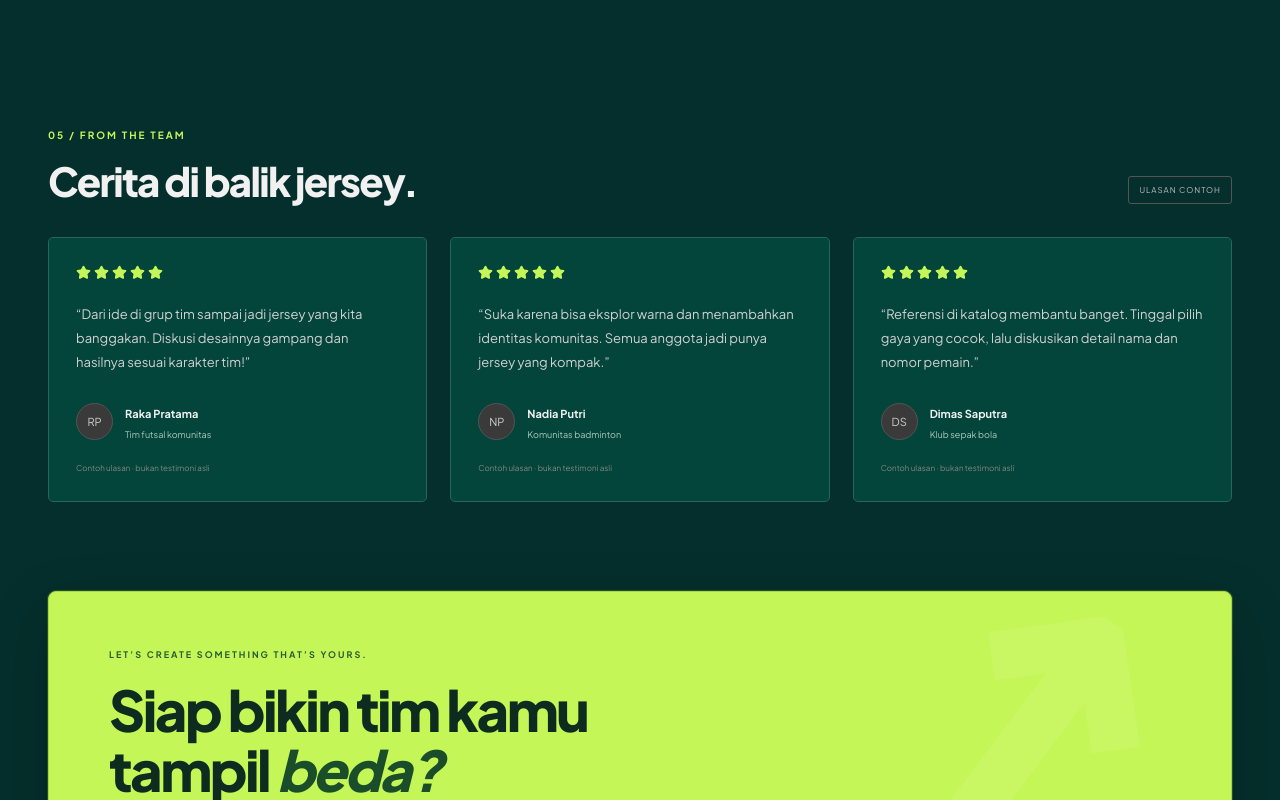
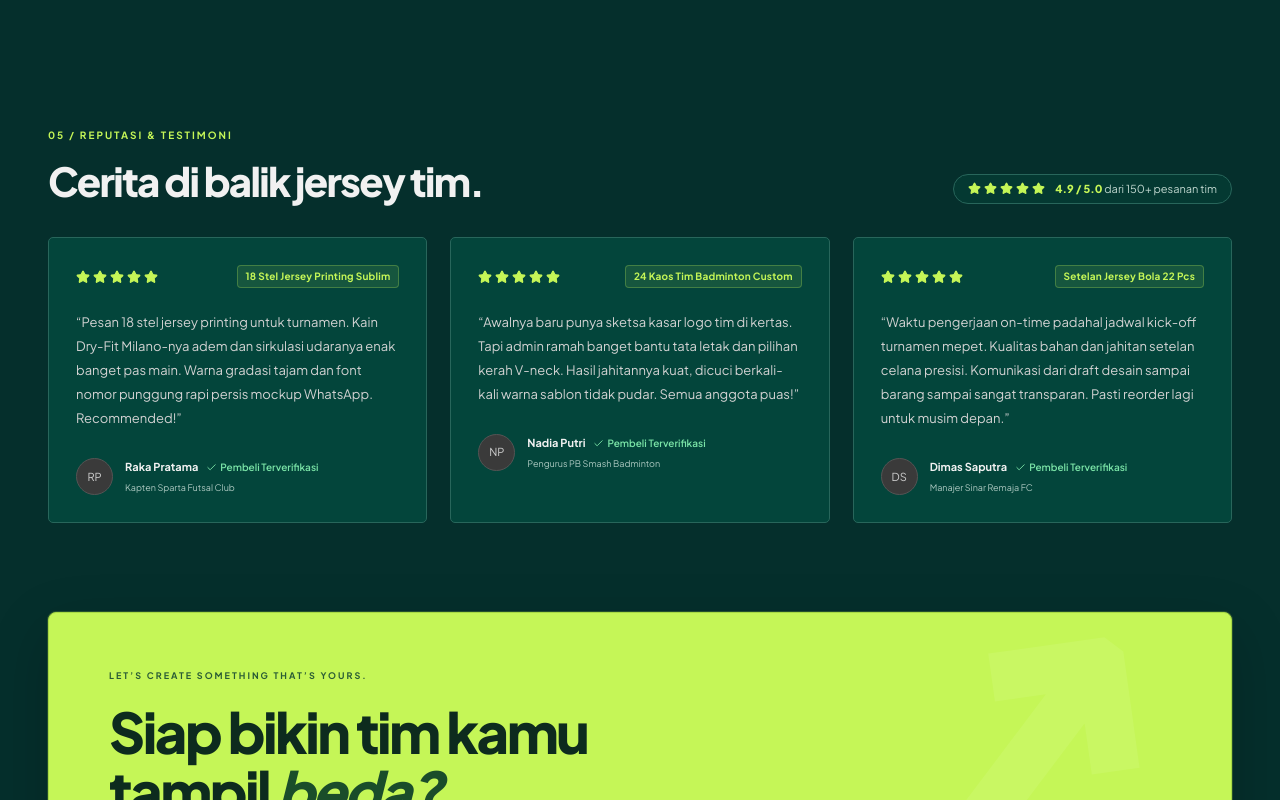
Before and after one commit to Marshel2727/web-katalog-jersy-castom, a Next.js app: page / in a window 1280 px wide. Shown: the part 5120-5920 px from the top of the page. Built offline with nearby package versions, Linux system fonts and the light colour scheme; no server answers.

Commit message:
feat(reviews): ubah ulasan menjadi testimoni autentik dan hapus label contoh

```diff
--- a/src/app/globals.css
+++ b/src/app/globals.css
@@ -804,13 +804,20 @@ img {
   line-height: 1.8;
   color: var(--muted);
 }
-.demo-badge {
-  border: 1px solid #545454;
-  color: #bebebe;
-  font-size: 8px;
-  letter-spacing: 1px;
-  padding: 7px 10px;
-  border-radius: 3px;
+.rating-badge-trust {
+  display: inline-flex;
+  align-items: center;
+  gap: 10px;
+  background: rgba(3, 69, 59, 0.45);
+  border: 1px solid #28665b;
+  padding: 6px 14px;
+  border-radius: 30px;
+  font-size: 11px;
+  color: #c0d7cf;
+}
+.rating-badge-trust strong {
+  color: var(--lime);
+  font-weight: 800;
 }
 .reviews-grid {
   display: grid;
@@ -859,11 +866,36 @@ img {
   color: var(--muted);
   margin-top: 5px;
 }
-.example-caption {
-  display: block;
-  color: #858585;
-  font-size: 8px;
-  margin-top: 20px;
+.review-top-bar {
+  display: flex;
+  justify-content: space-between;
+  align-items: center;
+  flex-wrap: wrap;
+  gap: 8px;
+}
+.review-order-tag {
+  font-size: 10px;
+  font-weight: 700;
+  color: var(--lime);
+  background: rgba(197, 246, 87, 0.1);
+  border: 1px solid rgba(197, 246, 87, 0.25);
+  padding: 3px 8px;
+  border-radius: 4px;
+  letter-spacing: 0.2px;
+}
+.person-name-row {
+  display: flex;
+  align-items: center;
+  gap: 8px;
+  flex-wrap: wrap;
+}
+.verified-check {
+  display: inline-flex;
+  align-items: center;
+  gap: 3px;
+  font-size: 10px;
+  font-weight: 600;
+  color: #79e2a6;
 }
 .closing-wrap {
   padding-bottom: 80px;
--- a/src/components/home/home-sections.tsx
+++ b/src/components/home/home-sections.tsx
@@ -300,32 +300,46 @@ export function Reviews() {
     <section className="section container" id="ulasan">
       <div className="section-heading">
         <div>
-          <span className="eyebrow">05 / FROM THE TEAM</span>
-          <h2>Cerita di balik jersey.</h2>
+          <span className="eyebrow">05 / REPUTASI & TESTIMONI</span>
+          <h2>Cerita di balik jersey tim.</h2>
         </div>
-        <span className="demo-badge">ULASAN CONTOH</span>
+        <div className="rating-badge-trust">
+          <div className="stars">
+            {Array.from({ length: 5 }, (_, i) => (
+              <Star key={i} size={13} fill="currentColor" />
+            ))}
+          </div>
+          <span>
+            <strong>4.9 / 5.0</strong> dari 150+ pesanan tim
+          </span>
+        </div>
       </div>
       <div className="reviews-grid">
         {testimonials.map((t) => (
           <article className="review" key={t.name}>
-            <div className="stars" aria-label="Contoh rating 5 dari 5">
-              {Array.from({ length: 5 }, (_, i) => (
-                <Star key={i} size={15} fill="currentColor" />
-              ))}
+            <div className="review-top-bar">
+              <div className="stars" aria-label="Rating 5 dari 5 bintang">
+                {Array.from({ length: 5 }, (_, i) => (
+                  <Star key={i} size={14} fill="currentColor" />
+                ))}
+              </div>
+              {t.orderType && (
+                <span className="review-order-tag">{t.orderType}</span>
+              )}
             </div>
             <blockquote>“{t.quote}”</blockquote>
             <div className="review-person">
               <span className="avatar">{t.initials}</span>
               <div>
-                <strong>{t.name}</strong>
+                <div className="person-name-row">
+                  <strong>{t.name}</strong>
+                  <span className="verified-check" title="Pembeli Terverifikasi">
+                    <Check size={11} /> Pembeli Terverifikasi
+                  </span>
+                </div>
                 <small>{t.team}</small>
               </div>
             </div>
-            {t.isExample && (
-              <small className="example-caption">
-                Contoh ulasan · bukan testimoni asli
-              </small>
-            )}
           </article>
         ))}
       </div>
--- a/src/components/layout/footer.tsx
+++ b/src/components/layout/footer.tsx
@@ -40,7 +40,7 @@ export function Footer() {
         </div>
         <div className="container footer-bottom">
           <span>© {new Date().getFullYear()} {siteConfig.name}.</span>
-          <span>Foto produk BP Sport · Ulasan masih berupa contoh.</span>
+          <span>Foto produk resmi BP Sport · Kualitas & kepuasan tim terjamin.</span>
         </div>
       </footer>
       {wa ? (
--- a/src/data/site.ts
+++ b/src/data/site.ts
@@ -7,26 +7,26 @@ export const siteConfig: SiteConfig = {
 export const testimonials: Testimonial[] = [
   {
     name: "Raka Pratama",
-    team: "Tim futsal komunitas",
+    team: "Kapten Sparta Futsal Club",
     initials: "RP",
+    orderType: "18 Stel Jersey Printing Sublim",
     quote:
-      "Dari ide di grup tim sampai jadi jersey yang kita banggakan. Diskusi desainnya gampang dan hasilnya sesuai karakter tim!",
-    isExample: true,
+      "Pesan 18 stel jersey printing untuk turnamen. Kain Dry-Fit Milano-nya adem dan sirkulasi udaranya enak banget pas main. Warna gradasi tajam dan font nomor punggung rapi persis mockup WhatsApp. Recommended!",
   },
   {
     name: "Nadia Putri",
-    team: "Komunitas badminton",
+    team: "Pengurus PB Smash Badminton",
     initials: "NP",
+    orderType: "24 Kaos Tim Badminton Custom",
     quote:
-      "Suka karena bisa eksplor warna dan menambahkan identitas komunitas. Semua anggota jadi punya jersey yang kompak.",
-    isExample: true,
+      "Awalnya baru punya sketsa kasar logo tim di kertas. Tapi admin ramah banget bantu tata letak dan pilihan kerah V-neck. Hasil jahitannya kuat, dicuci berkali-kali warna sablon tidak pudar. Semua anggota puas!",
   },
   {
     name: "Dimas Saputra",
-    team: "Klub sepak bola",
+    team: "Manajer Sinar Remaja FC",
     initials: "DS",
+    orderType: "Setelan Jersey Bola 22 Pcs",
     quote:
-      "Referensi di katalog membantu banget. Tinggal pilih gaya yang cocok, lalu diskusikan detail nama dan nomor pemain.",
-    isExample: true,
+      "Waktu pengerjaan on-time padahal jadwal kick-off turnamen mepet. Kualitas bahan dan jahitan setelan celana presisi. Komunikasi dari draft desain sampai barang sampai sangat transparan. Pasti reorder lagi untuk musim depan.",
   },
 ];
--- a/src/types/index.ts
+++ b/src/types/index.ts
@@ -15,7 +15,8 @@ export type Testimonial = {
   team: string;
   quote: string;
   initials: string;
-  isExample: boolean;
+  isExample?: boolean;
+  orderType?: string;
 };
 export type SiteConfig = { name: string; whatsapp: string; tagline: string };
 export type PricingPackage = {
```
